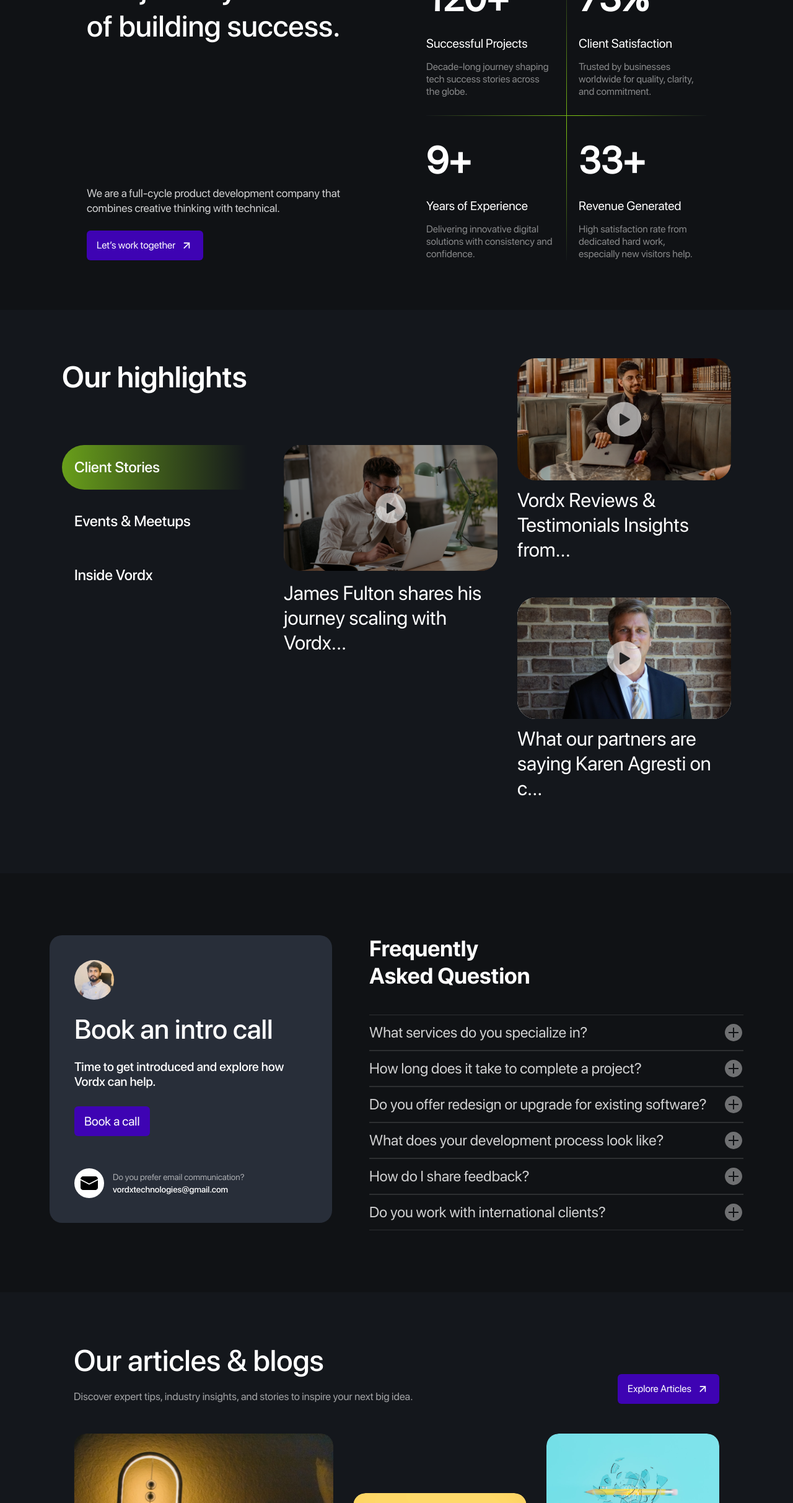
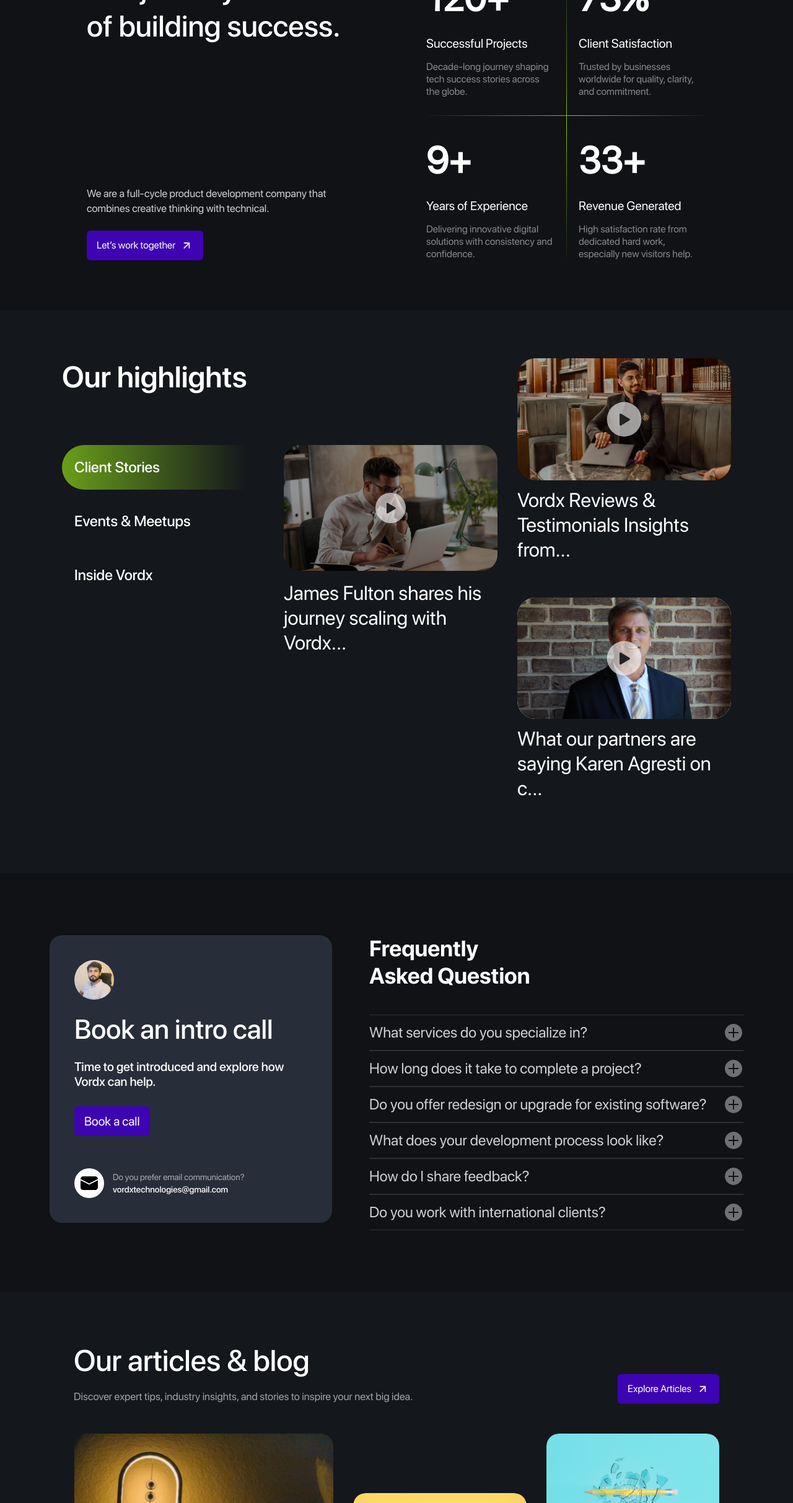
Before and after one commit to sulmanmansha/vordx-technology, a Next.js app: page / in a window 1280 px wide. Shown: the part 7075-9500 px from the top of the page at 62% size. Built offline with nearby package versions, Linux system fonts and the light colour scheme; no server answers.

Commit message:
update main

```diff
--- a/src/app/(pages)/HomePage/components/Calculations.jsx
+++ b/src/app/(pages)/HomePage/components/Calculations.jsx
@@ -88,7 +88,7 @@
         </div>
 
         <div className="space-y-6">
-          <p className="opacity-80 text-[18px] pro-normal leading-6 max-w-[440px] max-[700px]:">
+          <p className="opacity-80 text-[17px] pro-normal leading-6 max-w-[440px] max-[700px]:">
             We are a full-cycle product development company that combines
             creative thinking with technical.
           </p>
--- a/src/app/(pages)/HomePage/components/TabContent/UI.jsx
+++ b/src/app/(pages)/HomePage/components/TabContent/UI.jsx
@@ -119,7 +119,7 @@
           {/* Content */}
           <div className="absolute inset-0 flex flex-col justify-between p-4 sm:p-8 text-white opacity-0 group-hover:opacity-100 transition-opacity duration-700 group-hover:delay-500">
             <h3 className="md:text-[36px] text-[26px] leading-9 md:leading-[44px]  w-auto lg:w-[523px] text-start pro-medium">
-              A modern, trustworthy, and high performance platform for Copy
+              A modern, trustworthy, and high performanc platform for Copy
               Trading.
             </h3>
 
--- a/src/app/shared/Blogs.jsx
+++ b/src/app/shared/Blogs.jsx
@@ -35,7 +35,7 @@
       <div className="flex flex-col md:flex-row justify-between items-start md:items-end">
         <div>
           <p className="text-[32px] md:text-[48px] leading-[40px] md:leading-[60px] pro-medium">
-            Our articles & blogs
+            Our articles & blog
           </p>
           <p className="text-[#FFFFFF99] text-[16px] md:text-[17px] leading-6 mt-4">
             Discover expert tips, industry insights, and stories to inspire your
```
